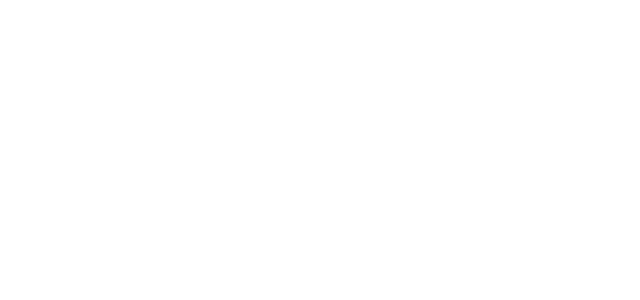
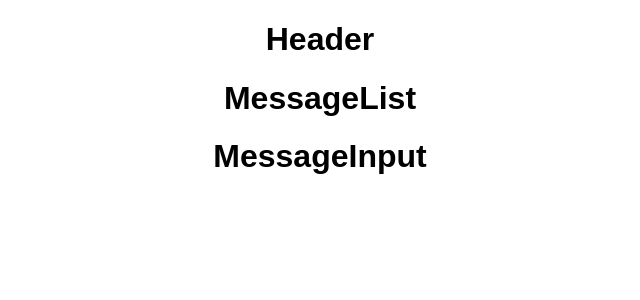
Before and after one commit to fifiteen82726/react-socket, a React (Create React App) app in the folder client/: page / in a window 1280 px wide. Shown: the top 300 px of the page, without its empty margins (320-960 px from the left). Built offline with nearby package versions, Linux system fonts and the light colour scheme; the HTML template or start-up script is replaced by a standard one.

Commit message:
Create components with Header, MessageList, MessageInput

```diff
--- a/client/src/App.js
+++ b/client/src/App.js
@@ -1,10 +1,16 @@
-import React, { Component } from 'react';
+import React, { Component } from 'react'
+import Header from './components/Header'
+import MessageList from './components/MessageList'
+import MessageInput from './components/MessageInput'
 import './App.css';
 
 class App extends Component {
   render() {
     return (
       <div className="App">
+        <Header />
+        <MessageList />
+        <MessageInput />
       </div>
     );
   }
--- /dev/null
+++ b/client/src/components/Header.js
@@ -0,0 +1,11 @@
+import React, { Component } from 'react'
+
+class Header extends Component {
+  render() {
+    return(
+      <h1>Header</h1>
+    )
+  }
+}
+
+export default Header
--- /dev/null
+++ b/client/src/components/MessageInput.js
@@ -0,0 +1,11 @@
+import React, { Component } from 'react'
+
+class MessageInput extends Component {
+  render() {
+    return(
+      <h1>MessageInput</h1>
+    )
+  }
+}
+
+export default MessageInput
--- /dev/null
+++ b/client/src/components/MessageList.js
@@ -0,0 +1,11 @@
+import React, { Component } from 'react'
+
+class MessageList extends Component {
+  render() {
+    return(
+      <h1>MessageList</h1>
+    )
+  }
+}
+
+export default MessageList
```
